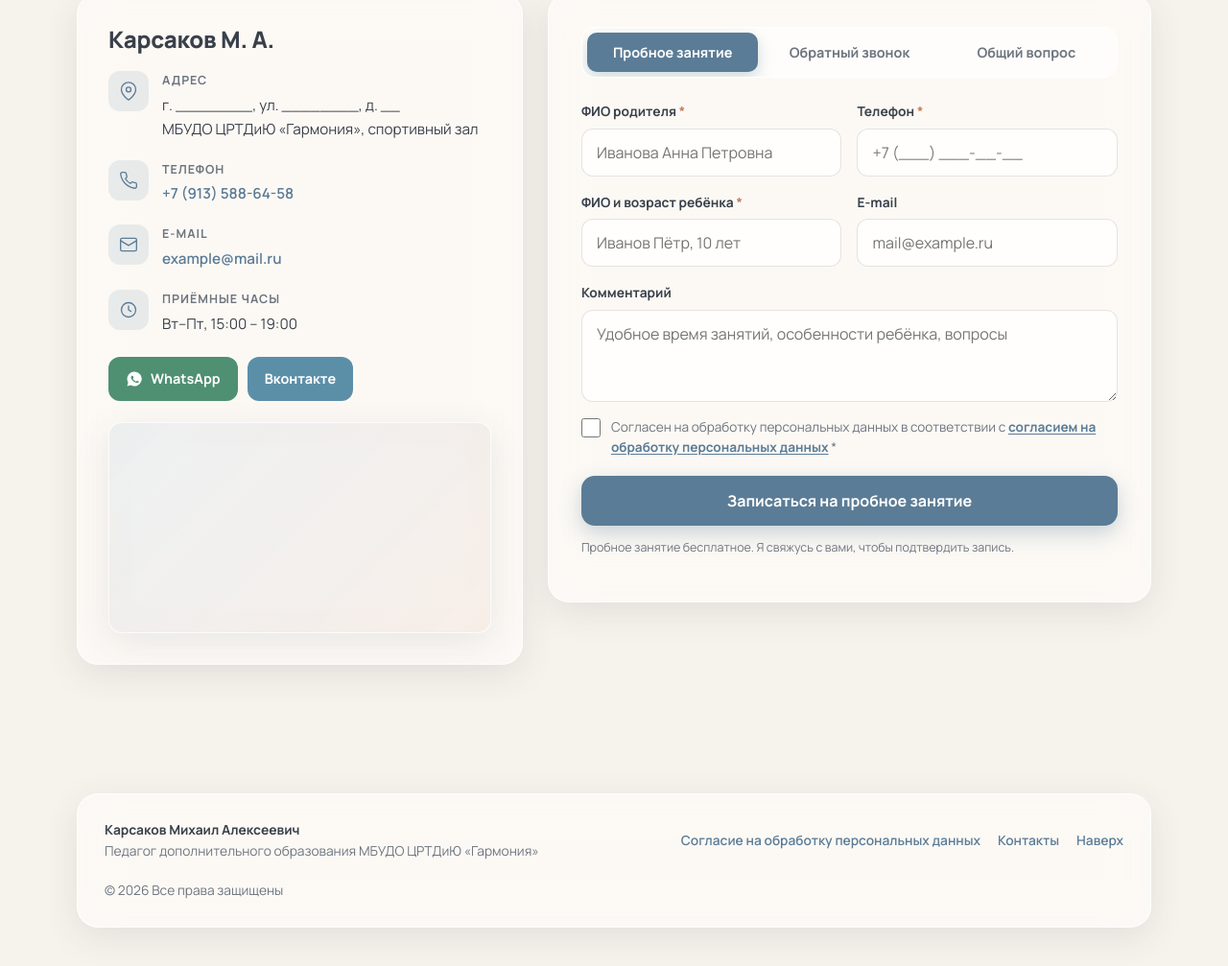
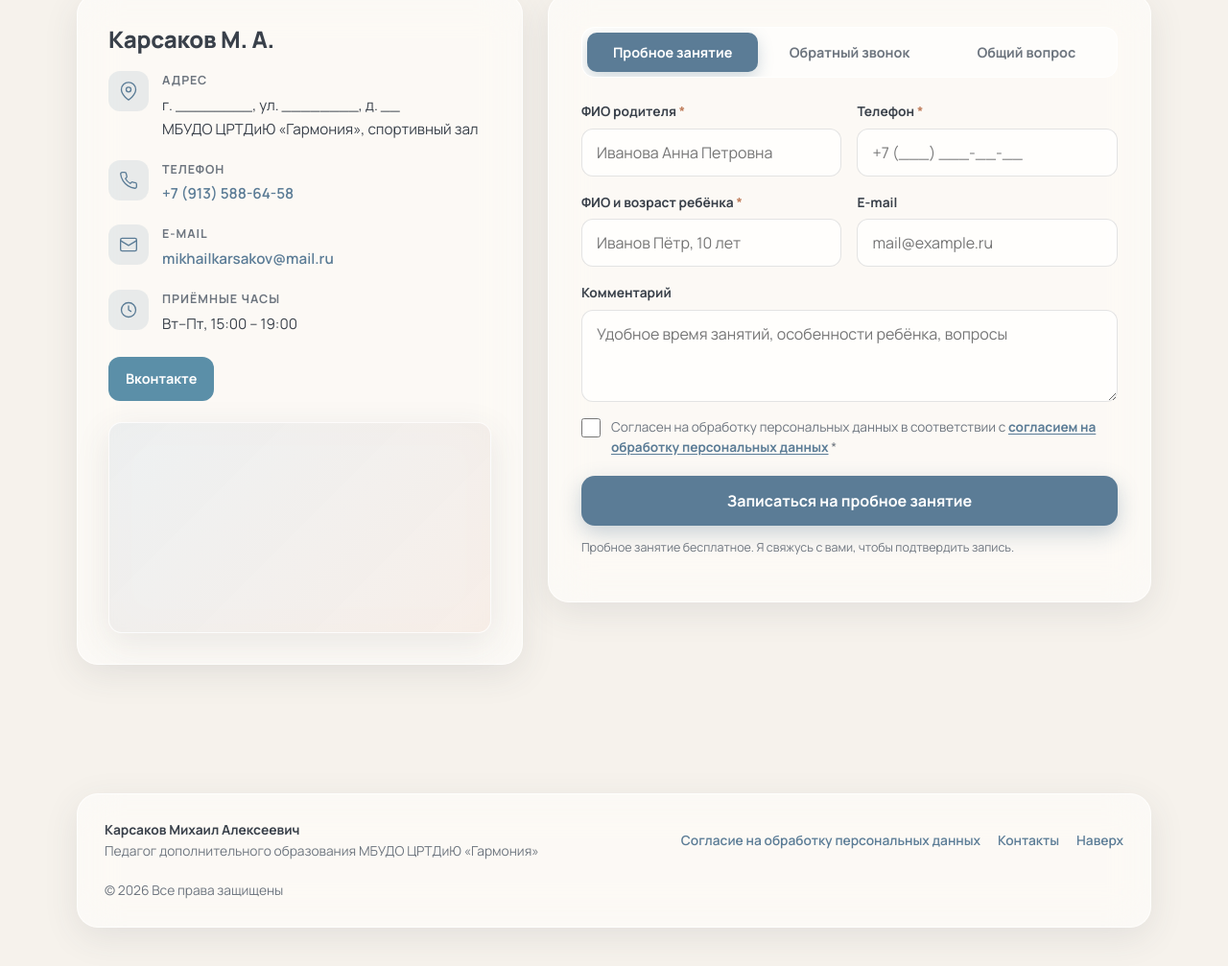
Before and after one commit to Nickoffgit/firerescuesport, a plain HTML site: page index.html in a window 1280 px wide. Shown: the part 6100-7107 px from the top of the page at 96% size. Drawn offline with Linux system fonts and the light colour scheme.

Commit message:
Update index.html

```diff
--- a/index.html
+++ b/index.html
@@ -1632,7 +1632,7 @@ select:focus-visible{
           </div>
           <div>
             <strong>E-mail</strong>
-            <a href="mailto:example@mail.ru">example@mail.ru</a>
+            <a href="mailto:example@mail.ru">mikhailkarsakov@mail.ru</a>
           </div>
         </div>
 
@@ -1647,10 +1647,6 @@ select:focus-visible{
         </div>
 
         <div class="messengers">
-          <a class="messenger-btn wa" href="https://wa.me/70000000000" target="_blank" rel="noopener noreferrer">
-            <svg width="18" height="18" viewBox="0 0 24 24" fill="currentColor" aria-hidden="true"><path d="M12 2a10 10 0 0 0-8.6 15L2 22l5.2-1.4A10 10 0 1 0 12 2zm5.8 14.3c-.2.6-1.2 1.2-1.7 1.2-.5.1-1 .1-1.6-.1-.4-.1-.9-.3-1.5-.6-2.7-1.2-4.4-3.9-4.5-4.1-.2-.2-1.1-1.4-1.1-2.7 0-1.3.7-1.9.9-2.2.2-.3.5-.3.7-.3h.5c.2 0 .4 0 .6.4l.8 1.9c.1.2.1.4 0 .6l-.4.6-.3.4c-.1.1-.3.3-.1.6.2.3.8 1.3 1.7 2.1 1.2 1 2.1 1.3 2.4 1.5.2.1.4.1.6-.1l.8-.9c.2-.2.4-.2.6-.1l1.8.9c.3.1.5.2.5.3.1.1.1.5-.1 1z"/></svg>
-            WhatsApp
-          </a>
           <a class="messenger-btn tg" href="https://t.me/username" target="_blank" rel="noopener noreferrer">
             Вконтакте
           </a>
```
